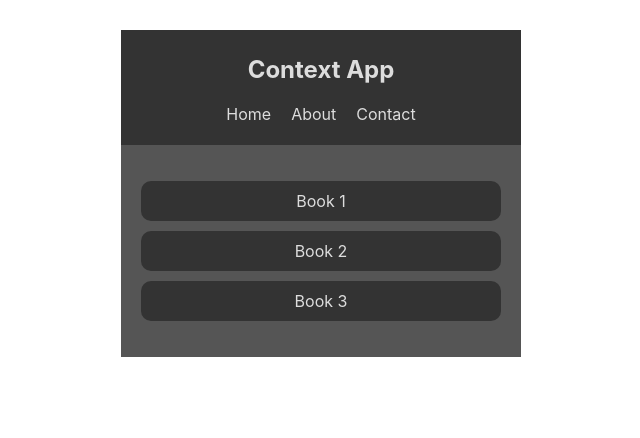
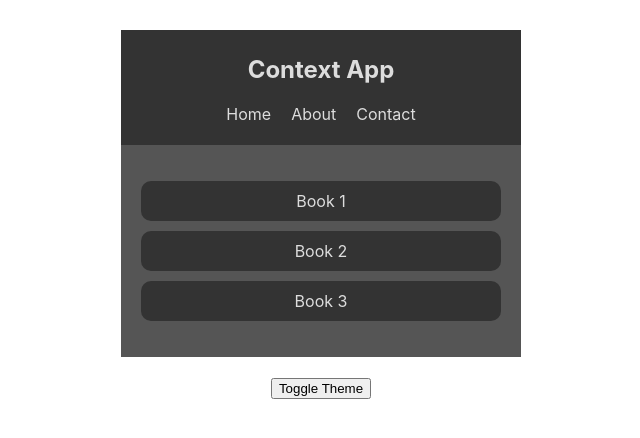
Before and after one commit to RichardMillerWimmer/contextapp, a React (Create React App) app: page / in a window 1280 px wide. Shown: the top 438 px of the page, without its empty margins (319-959 px from the left). Built offline with nearby package versions, Linux system fonts and the light colour scheme.

Commit message:
passing function correctly through context api

```diff
--- a/src/App.js
+++ b/src/App.js
@@ -1,6 +1,7 @@
 import React from 'react';
 import { BookList } from './components/BookList';
 import { Navbar } from './components/Navbar';
+import { ThemeToggle } from './components/ThemeToggle';
 import { ThemeContextProvider } from './contexts/ThemeContext';
 
 function App() {
@@ -9,6 +10,7 @@
       <ThemeContextProvider>
         <Navbar />
         <BookList />
+        <ThemeToggle />
       </ThemeContextProvider>
     </div>
   );
--- a/src/components/BookList.js
+++ b/src/components/BookList.js
@@ -2,7 +2,8 @@
 import { ThemeContext } from '../contexts/ThemeContext'
 
 export const BookList = () => {
-    const [theme] = useContext(ThemeContext);
+    const {theme} = useContext(ThemeContext);
+    // console.log(theme)
 
     const style = theme.isLightTheme ? theme.light : theme.dark;
 
--- a/src/components/Navbar.js
+++ b/src/components/Navbar.js
@@ -2,7 +2,7 @@
 import { ThemeContext } from '../contexts/ThemeContext'
 
 export const Navbar = () => {
-    const [theme] = useContext(ThemeContext);
+    const {theme} = useContext(ThemeContext);
 
     const { isLightTheme, light, dark } = theme;
 
--- a/src/components/ThemeToggle.js
+++ b/src/components/ThemeToggle.js
@@ -1,11 +1,14 @@
-import React from 'react'
+import React, {useContext} from 'react'
+import { ThemeContext } from '../contexts/ThemeContext'
 
-import React from 'react'
 
 export const ThemeToggle = () => {
+    const {toggleTheme} = useContext(ThemeContext)
+    // console.log(toggleTheme)
+
     return (
         <div>
-            <button onClick={}>Toggle Theme</button>
+            <button onClick={toggleTheme}>Toggle Theme</button>
         </div>
     )
 }
--- a/src/contexts/ThemeContext.js
+++ b/src/contexts/ThemeContext.js
@@ -11,11 +11,11 @@
     function toggleTheme() {
         const newTheme = {...theme}
 
-        console.log(newTheme)
-        setTheme({...newTheme})
-        setTheme(newTheme => ({
+        // console.log(newTheme)
+        // setTheme({...newTheme})
+        setTheme({
             ...newTheme, isLightTheme: !newTheme.isLightTheme
-        }))
+        })
     }
 
     useEffect(() => {
@@ -25,7 +25,7 @@
     // console.log(theme)
 
     return (
-        <ThemeContext.Provider value={[theme, setTheme]}>
+        <ThemeContext.Provider value={{theme, setTheme, toggleTheme}}>
             {props.children}
         </ThemeContext.Provider>
     )
```
